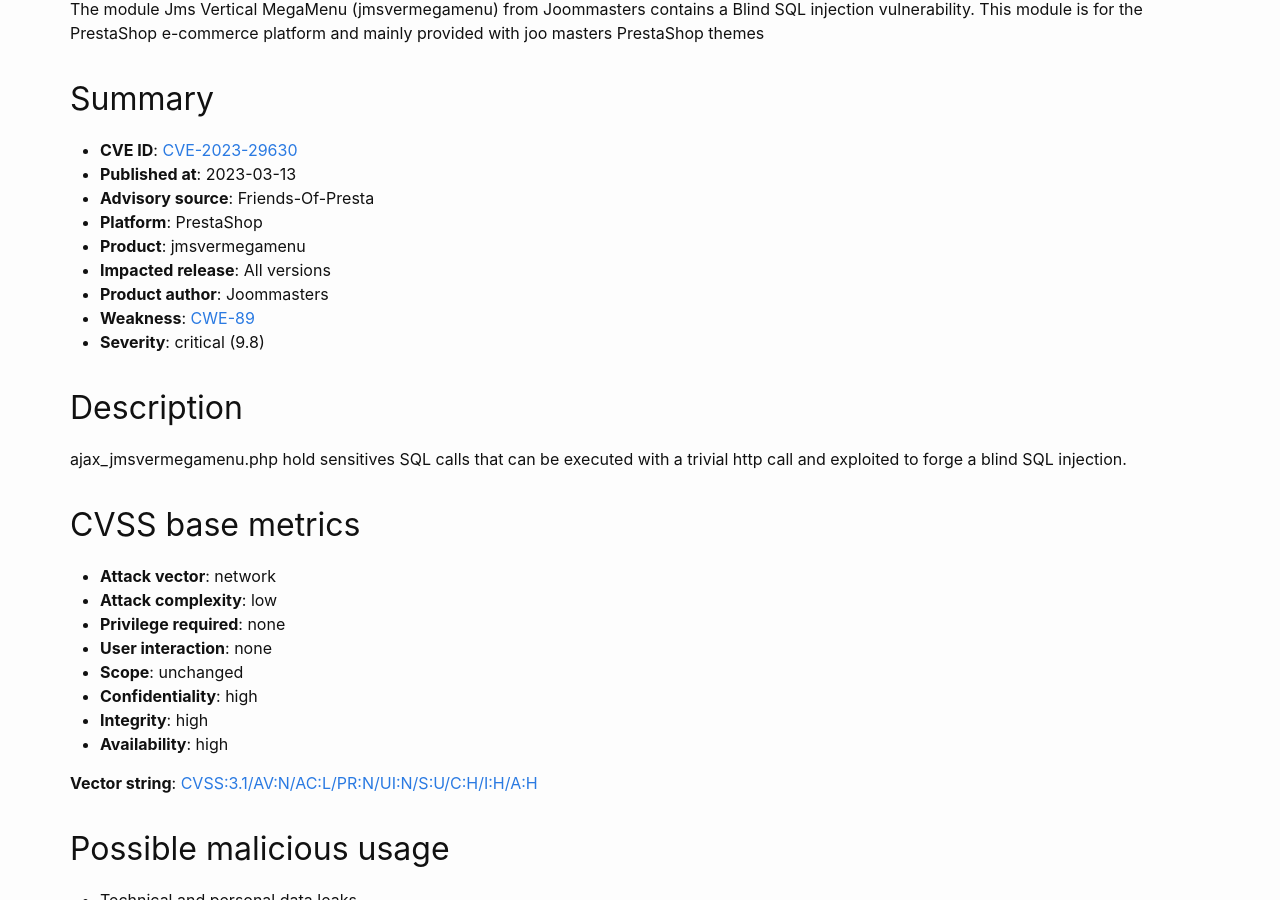
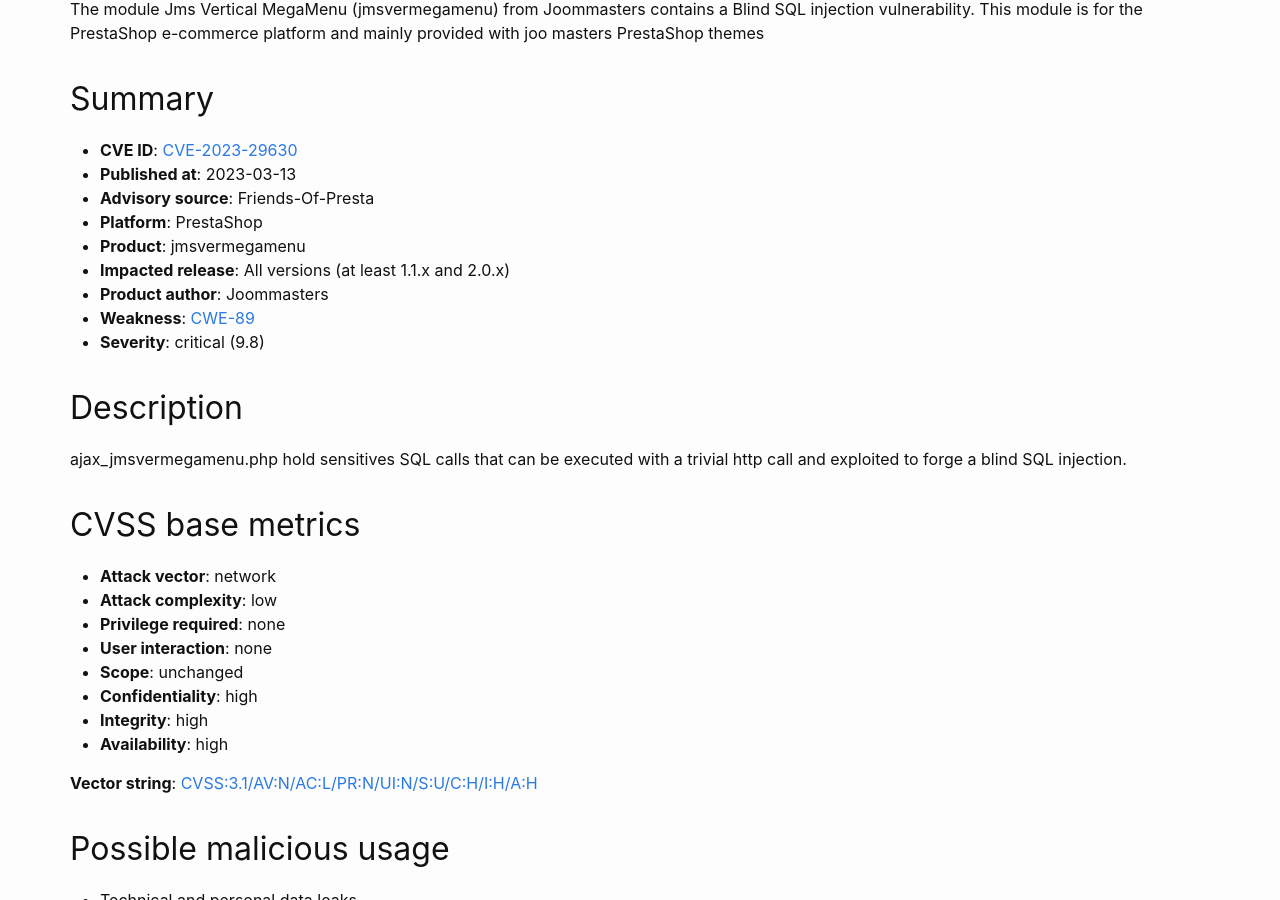
Before and after one commit to friends-of-presta/security-advisories, a Jekyll site: the page built from _posts/2023-03-13-jmsvermegamenu.md, in a window 1280 px wide and 900 px high, scrolled down 626 px. Built offline with Jekyll 4.4.1, drawn with Linux system fonts in a browser that asks for light colours.

Commit message:
Update 2023-03-13-jmsvermegamenu.md
For better parsing, but we keep version.

```diff
--- a/_posts/2023-03-13-jmsvermegamenu.md
+++ b/_posts/2023-03-13-jmsvermegamenu.md
@@ -20,7 +20,7 @@ This module is for the PrestaShop e-commerce platform and mainly provided with j
 * **Advisory source**: Friends-Of-Presta
 * **Platform**: PrestaShop
 * **Product**: jmsvermegamenu
-* **Impacted release**: All versions
+* **Impacted release**: All versions (at least 1.1.x and 2.0.x)
 * **Product author**: Joommasters
 * **Weakness**: [CWE-89](https://cwe.mitre.org/data/definitions/89.html)
 * **Severity**: critical (9.8)
```
